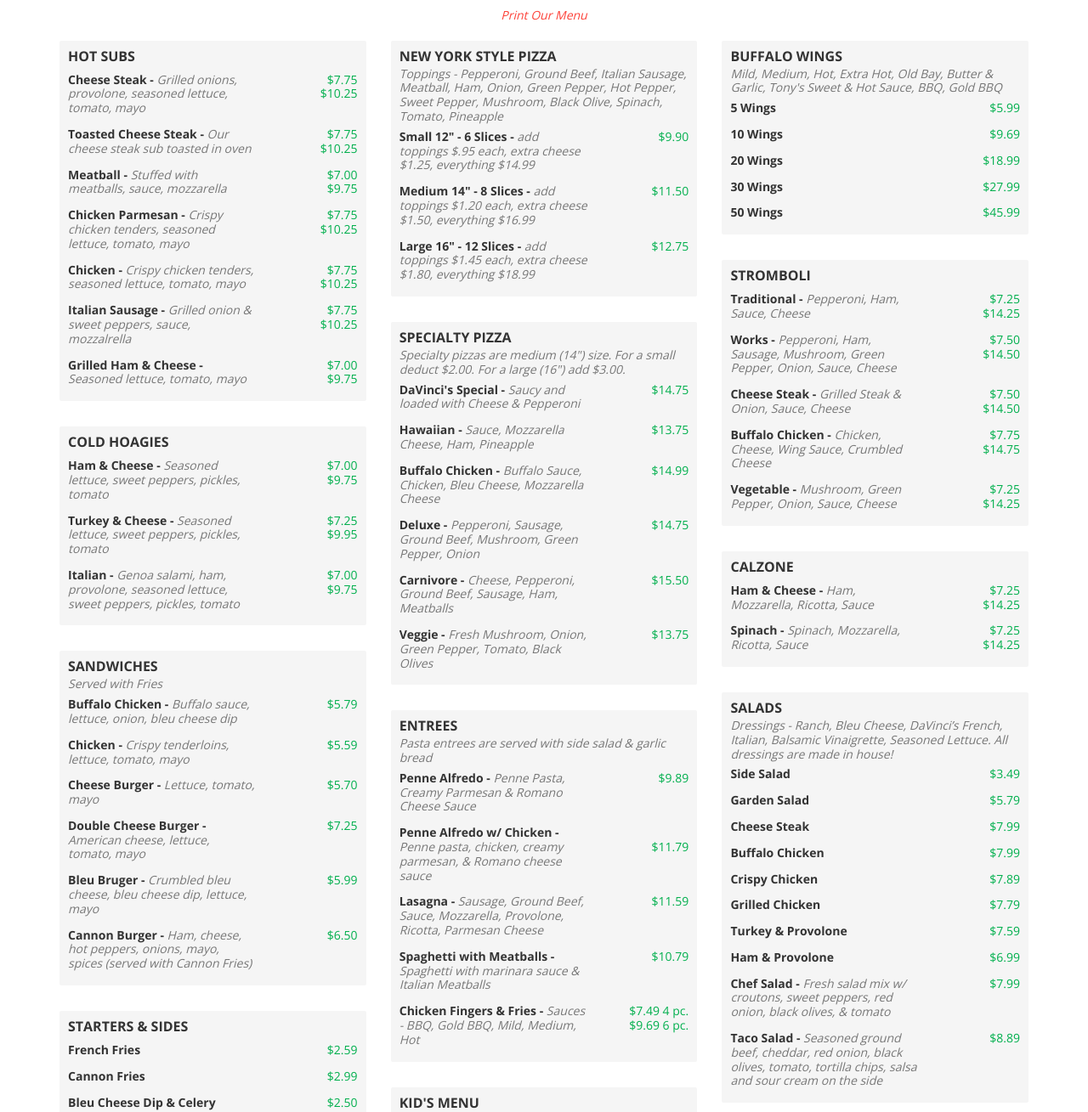
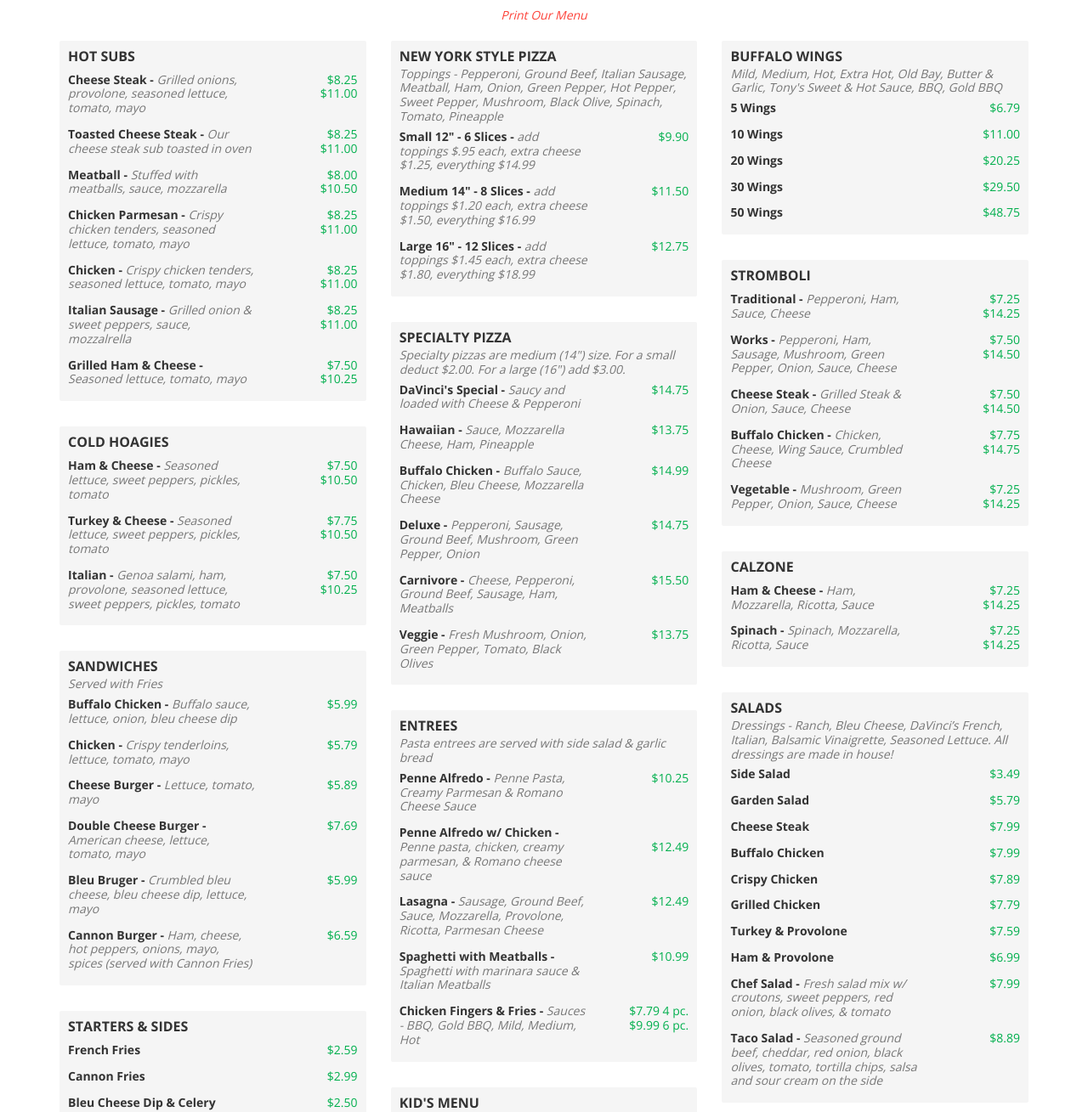
Before and after one commit to awolfe76/davincis, a Jekyll site: the page built from menu.md, in a window 1280 px wide. Shown: the part 258-1567 px from the top of the page at 85% size. Built offline with Jekyll 4.4.1, drawn with Linux system fonts in a browser that asks for light colours.

Commit message:
burgers, subs, hoagies prices

```diff
--- a/menu.md
+++ b/menu.md
@@ -7,89 +7,89 @@ subs:
   items:
   - name: Cheese Steak
     desc: Grilled onions, provolone, seasoned lettuce, tomato, mayo
-    small: $7.75
-    large: $10.25
+    small: $8.25
+    large: $11.00
   - name: Toasted Cheese Steak
     desc: Our cheese steak sub toasted in oven
-    small: $7.75
-    large: $10.25
+    small: $8.25
+    large: $11.00
   - name: Meatball
     desc: Stuffed with meatballs, sauce, mozzarella
-    small: $7.00
-    large: $9.75
+    small: $8.00
+    large: $10.50
   - name: Chicken Parmesan
     desc: Crispy chicken tenders, seasoned lettuce, tomato, mayo
-    small: $7.75
-    large: $10.25
+    small: $8.25
+    large: $11.00
   - name: Chicken
     desc: Crispy chicken tenders, seasoned lettuce, tomato, mayo
-    small: $7.75
-    large: $10.25
+    small: $8.25
+    large: $11.00
   - name: Italian Sausage
     desc: Grilled onion &amp; sweet peppers, sauce, mozzalrella
-    small: $7.75
-    large: $10.25
+    small: $8.25
+    large: $11.00
   - name: Grilled Ham &amp; Cheese
     desc: Seasoned lettuce, tomato, mayo
-    small: $7.00
-    large: $9.75
+    small: $7.50
+    large: $10.25
 hoagies:
   title: Cold Hoagies
   items:
   - name: Ham &amp; Cheese
     desc: Seasoned lettuce, sweet peppers, pickles, tomato
-    small: $7.00
-    large: $9.75
+    small: $7.50
+    large: $10.50
   - name: Turkey &amp; Cheese
     desc: Seasoned lettuce, sweet peppers, pickles, tomato
-    small: $7.25
-    large: $9.95
+    small: $7.75
+    large: $10.50
   - name: Italian
     desc: Genoa salami, ham, provolone, seasoned lettuce, sweet peppers, pickles, tomato
-    small: $7.00
-    large: $9.75
+    small: $7.50
+    large: $10.25
 sandwiches:
   title: Sandwiches
   desc: Served with Fries
   items:
   - name: Buffalo Chicken
     desc: Buffalo sauce, lettuce, onion, bleu cheese dip
-    small: $5.79
+    small: $5.99
   - name: Chicken
     desc: Crispy tenderloins, lettuce, tomato, mayo
-    small: $5.59
+    small: $5.79
   - name: Cheese Burger
     desc: Lettuce, tomato, mayo
-    small: $5.70
+    small: $5.89
   - name: Double Cheese Burger
     desc: American cheese, lettuce, tomato, mayo
-    small: $7.25
+    small: $7.69
   - name: Bleu Bruger
     desc: Crumbled bleu cheese, bleu cheese dip, lettuce, mayo
     small: $5.99
   - name: Cannon Burger
     desc: Ham, cheese, hot peppers, onions, mayo, spices (served with Cannon Fries)
-    small: $6.50
+    small: $6.59
 entrees:
   title: Entrees
   desc: Pasta entrees are served with side salad &amp; garlic bread
   items:
   - name: Penne Alfredo
     desc: Penne Pasta, Creamy Parmesan &amp; Romano Cheese Sauce
-    small: $9.89
+    small: $10.25
   - name: Penne Alfredo w/ Chicken
     desc: Penne pasta, chicken, creamy parmesan, & Romano cheese sauce
-    large: $11.79
+    large: $12.49
   - name: Lasagna
     desc: Sausage, Ground Beef, Sauce, Mozzarella, Provolone, Ricotta, Parmesan Cheese
-    small: $11.59
+    small: $12.49
   - name: Spaghetti with Meatballs
     desc: Spaghetti with marinara sauce &amp; Italian Meatballs
-    small: $10.79
+    small: $10.99
   - name: Chicken Fingers &amp; Fries
     desc: Sauces - BBQ, Gold BBQ, Mild, Medium, Hot
-    small: $7.49 4 pc.
-    large: $9.69 6 pc.
+    small: $7.79 4 pc.
+    large: $9.99 6 pc.
 pizza:
   title: New York Style Pizza
   desc: Toppings - Pepperoni, Ground Beef, Italian Sausage, Meatball, Ham, Onion, Green Pepper, Hot Pepper, Sweet Pepper, Mushroom, Black Olive, Spinach, Tomato, Pineapple
@@ -165,24 +165,24 @@ wings:
   add: Served with Celery &amp; Bleu Cheese Dip
   items:
   - name: 5
-    small: $5.99
+    small: $6.79
   - name: 10
-    small: $9.69
+    small: $11.00
   - name: 20
-    small: $18.99
+    small: $20.25
   - name: 30
-    small: $27.99
+    small: $29.50
   - name: 50
-    small: $45.99
+    small: $48.75
 wedgies:
   title: Wedgies
   items:
   - name: Ham &amp; Cheese
     desc: Ham, provolone, lettuce, tomato, mayo
-    small: $10.99
+    small: $11.50
   - name: Steak &amp; Cheese
     desc: Grilled steak &amp; onions, provolone, lettuce, tomato, mayo
-    small: $11.79
+    small: $12.25
 salads:
   title: Salads
   desc: Dressings - Ranch, Bleu Cheese, DaVinci’s French, Italian, Balsamic Vinaigrette, Seasoned Lettuce. All dressings are made in house!
```
